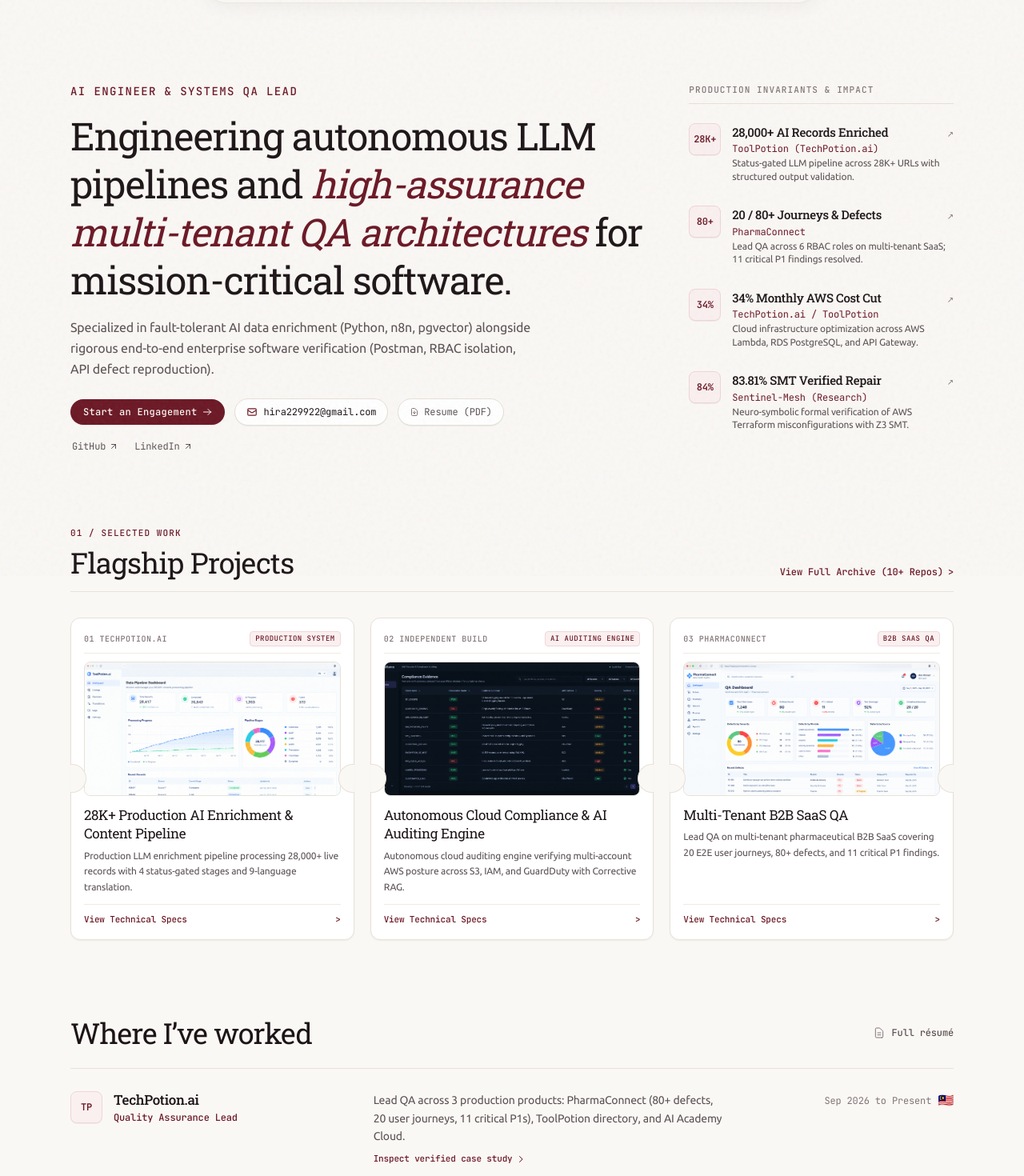
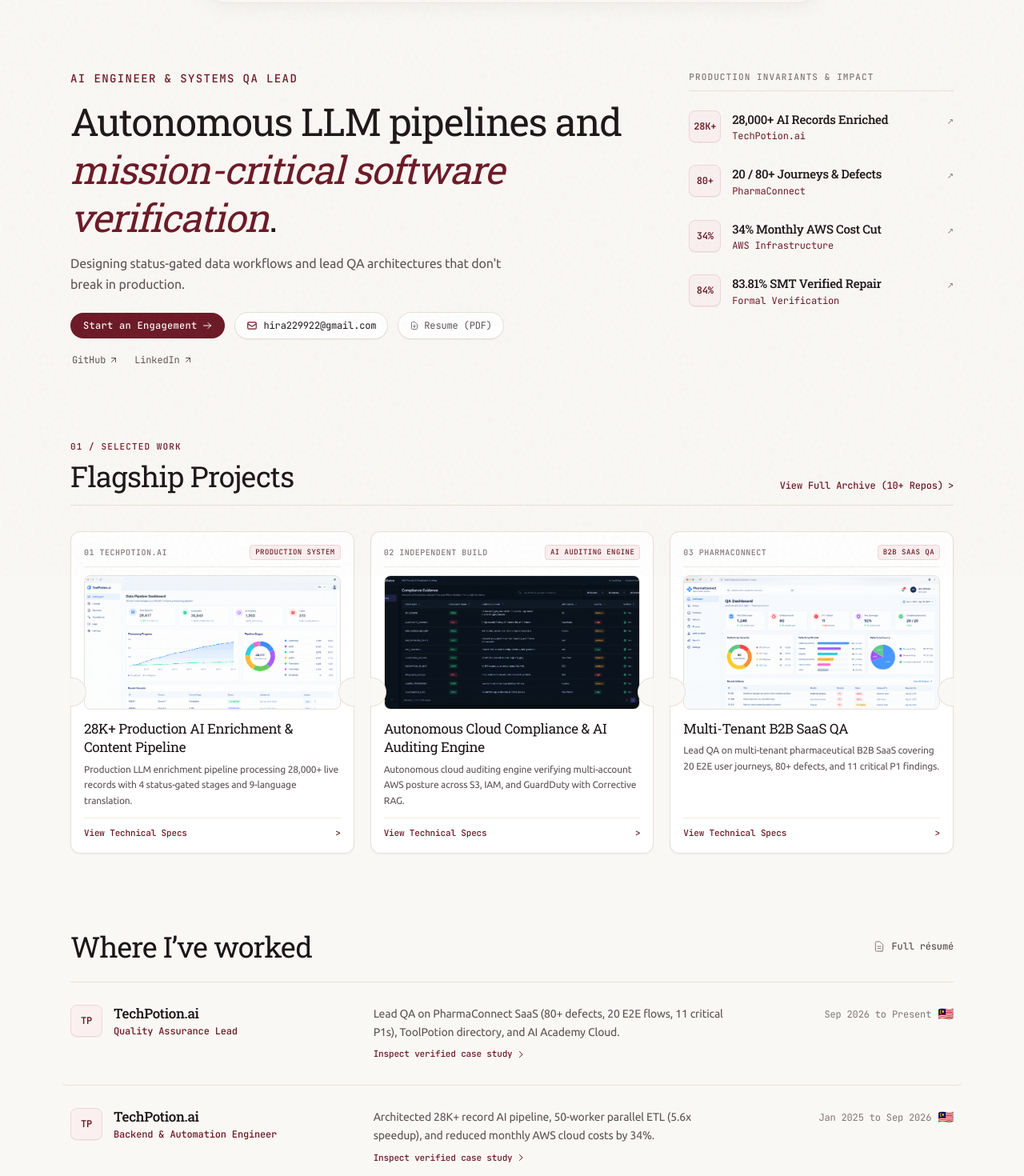
Before and after one commit to hira299/hira-ahmed-portfolio, a React (Vite) app: page / in a window 1280 px wide. Shown: the part 80-1550 px from the top of the page at 80% size. Built offline with nearby package versions, Linux system fonts and the light colour scheme.

Commit message:
refactor(experience): refine professional descriptions and metrics

```diff
--- a/src/components/ExperienceTimeline.tsx
+++ b/src/components/ExperienceTimeline.tsx
@@ -52,7 +52,7 @@
       flag: "🇲🇾",
       flagTitle: "Malaysia",
       description:
-        "Lead QA across 3 production products: PharmaConnect (80+ defects, 20 user journeys, 11 critical P1s), ToolPotion directory, and AI Academy Cloud.",
+        "Lead QA on PharmaConnect SaaS (80+ defects, 20 E2E flows, 11 critical P1s), ToolPotion directory, and AI Academy Cloud.",
       caseStudySlug: "multitenant-saas-qa",
     },
     {
@@ -63,7 +63,7 @@
       flag: "🇲🇾",
       flagTitle: "Malaysia",
       description:
-        "Status-gated 28K+ record AI enrichment pipeline, 50-worker parallel ETL (5.6x speedup), and 34% monthly AWS infrastructure cost reduction.",
+        "Architected 28K+ record AI pipeline, 50-worker parallel ETL (5.6x speedup), and reduced monthly AWS cloud costs by 34%.",
       caseStudySlug: "28k-record-pipeline",
     },
     {
@@ -74,17 +74,17 @@
       flag: "🇵🇰",
       flagTitle: "Pakistan",
       description:
-        "Manual and automated testing across web and mobile platforms; logged 150+ bugs and built Flutter test automation suites.",
+        "Automated and manual testing across web and mobile platforms; documented 150+ defects and built Flutter test suites.",
       caseStudySlug: undefined,
     },
   ];
 
   return (
-    <section id="experience" className="scroll-mt-24 pt-12 pb-16 sm:pt-16 sm:pb-20 bg-[#FAF8F5]">
+    <section id="experience" className="scroll-mt-24 pt-10 pb-14 sm:pt-16 sm:pb-20 bg-[#FAF8F5]">
       <div className="max-w-6xl mx-auto px-6">
         {/* Minimal Shahmeer Irfan Header: Title + Quiet Resume Link */}
-        <div className="flex items-center justify-between pb-6 border-b border-[#E8E1D7]">
-          <h2 className="font-serif text-3xl sm:text-4xl text-[#1C1416] font-normal tracking-tight">
+        <div className="flex items-center justify-between pb-5 sm:pb-6 border-b border-[#E8E1D7]">
+          <h2 className="font-serif text-2xl sm:text-4xl text-[#1C1416] font-normal tracking-tight">
             Where I’ve worked
           </h2>
           <a
@@ -117,29 +117,29 @@
               style={{
                 transitionDelay: `${index * 130}ms`,
               }}
-              className={`py-7 grid grid-cols-1 md:grid-cols-12 gap-4 md:gap-8 items-start group hover:bg-white/40 -mx-3 px-3 rounded-lg transition-all duration-500 ease-out ${
+              className={`py-5 sm:py-7 grid grid-cols-1 md:grid-cols-12 gap-3.5 md:gap-8 items-start group hover:bg-white/40 -mx-2.5 sm:-mx-3 px-2.5 sm:px-3 rounded-lg transition-all duration-500 ease-out ${
                 isVisible ? "opacity-100 translate-y-0" : "opacity-0 translate-y-3"
               }`}
             >
               {/* Col 1: Company Logo Mark + Name + Role */}
-              <div className="md:col-span-4 flex items-start gap-3.5">
-                <div className="w-10 h-10 rounded-lg bg-[#FAF0F0] border border-[#F0D5D8] group-hover:border-[#6B1724] flex items-center justify-center shrink-0 shadow-2xs transition-colors">
+              <div className="md:col-span-4 flex items-start gap-3 sm:gap-3.5">
+                <div className="w-9 h-9 sm:w-10 sm:h-10 rounded-lg bg-[#FAF0F0] border border-[#F0D5D8] group-hover:border-[#6B1724] flex items-center justify-center shrink-0 shadow-2xs transition-colors">
                   <span className="font-mono text-xs font-semibold text-[#6B1724]">
                     {exp.initials}
                   </span>
                 </div>
                 <div>
-                  <h3 className="font-serif text-[17px] font-medium text-[#1C1416] leading-tight group-hover:text-[#6B1724] transition-colors">
+                  <h3 className="font-serif text-[16px] sm:text-[17px] font-medium text-[#1C1416] leading-tight group-hover:text-[#6B1724] transition-colors">
                     {exp.company}
                   </h3>
-                  <div className="text-xs font-mono text-[#6B1724] mt-1 font-medium">
+                  <div className="text-[11px] sm:text-xs font-mono text-[#6B1724] mt-0.5 sm:mt-1 font-medium">
                     {exp.role}
                   </div>
                 </div>
               </div>
 
               {/* Col 2: One-sentence clean description */}
-              <div className="md:col-span-5 text-sm text-[#5C5254] leading-relaxed font-sans">
+              <div className="md:col-span-5 text-[13px] sm:text-sm text-[#5C5254] leading-relaxed font-sans">
                 <p>{exp.description}</p>
                 {exp.caseStudySlug && onSelectCaseStudy && (
                   <button
@@ -155,10 +155,10 @@
               </div>
 
               {/* Col 3: Period + Flag (Aligned to the right on desktop) */}
-              <div className="md:col-span-3 flex items-center justify-start md:justify-end gap-2 text-xs font-mono text-[#827577]">
+              <div className="md:col-span-3 flex items-center justify-start md:justify-end gap-2 text-[11px] sm:text-xs font-mono text-[#827577]">
                 <span>{exp.period}</span>
                 <span
-                  className="text-base cursor-default select-none"
+                  className="text-sm sm:text-base cursor-default select-none"
                   title={exp.flagTitle}
                   aria-label={exp.flagTitle}
                 >
--- a/src/components/Hero.tsx
+++ b/src/components/Hero.tsx
@@ -32,8 +32,8 @@
       badge: "28K+",
       value: "28,000+",
       label: "AI Records Enriched",
-      system: "ToolPotion (TechPotion.ai)",
-      context: "Status-gated LLM pipeline across 28K+ URLs with structured output validation.",
+      system: "TechPotion.ai",
+      context: "4 status-gated stages across 28K+ live records with 0 schema drift.",
       slug: "28k-record-pipeline",
     },
     {
@@ -41,34 +41,34 @@
       value: "20 / 80+",
       label: "Journeys & Defects",
       system: "PharmaConnect",
-      context: "Lead QA across 6 RBAC roles on multi-tenant SaaS; 11 critical P1 findings resolved.",
+      context: "Lead QA on multi-tenant SaaS across 20 user flows and 11 critical P1 findings.",
       slug: "multitenant-saas-qa",
     },
     {
       badge: "34%",
       value: "34%",
       label: "Monthly AWS Cost Cut",
-      system: "TechPotion.ai / ToolPotion",
-      context: "Cloud infrastructure optimization across AWS Lambda, RDS PostgreSQL, and API Gateway.",
+      system: "AWS Infrastructure",
+      context: "Architected Lambda, RDS PostgreSQL, and API Gateway rightsizing.",
       slug: "aws-cost-optimization",
     },
     {
       badge: "84%",
       value: "83.81%",
       label: "SMT Verified Repair",
-      system: "Sentinel-Mesh (Research)",
-      context: "Neuro-symbolic formal verification of AWS Terraform misconfigurations with Z3 SMT.",
+      system: "Formal Verification",
+      context: "Automated repair of AWS Terraform misconfigurations with Z3 SMT.",
       slug: "sentinel-mesh",
     },
   ];
 
   return (
-    <section className="pt-36 pb-6 sm:pt-44 sm:pb-8 bg-[#FAF8F5]">
+    <section className="pt-28 pb-6 sm:pt-40 sm:pb-8 bg-[#FAF8F5]">
       <div className="max-w-6xl mx-auto px-6">
         {/* Main Hero: Left Bio + Right Production Invariants & Impact */}
-        <div className="grid grid-cols-1 lg:grid-cols-12 gap-10 lg:gap-14 items-start">
+        <div className="grid grid-cols-1 lg:grid-cols-12 gap-8 lg:gap-14 items-start">
           {/* Left Column: Heading, Bio, Actions */}
-          <div className="lg:col-span-8 space-y-4 pt-1 sm:pt-2">
+          <div className="lg:col-span-8 space-y-3.5 pt-1 sm:pt-2">
             {/* Eyebrow Tag: 0ms fade */}
             <div
               style={{ transitionDelay: "0ms" }}
@@ -82,13 +82,12 @@
             {/* Main Title <h1>: 100ms delay, 4px gentle drift up & fade */}
             <h1
               style={{ transitionDelay: "100ms" }}
-              className={`font-serif text-3xl sm:text-4xl lg:text-5xl text-[#1C1416] tracking-tight font-normal leading-tight max-w-3xl transition-all duration-500 ease-out ${
+              className={`font-serif text-2xl sm:text-4xl lg:text-5xl text-[#1C1416] tracking-tight font-normal leading-snug sm:leading-tight max-w-3xl transition-all duration-500 ease-out ${
                 mounted ? "opacity-100 translate-y-0" : "opacity-0 translate-y-1"
               }`}
             >
-              Engineering autonomous LLM pipelines and{" "}
-              <span className="italic text-[#6B1724]">high-assurance multi-tenant QA architectures</span>{" "}
-              for mission-critical software.
+              Autonomous LLM pipelines and{" "}
+              <span className="italic text-[#6B1724]">mission-critical software verification</span>.
             </h1>
 
             {/* Bio Description: 220ms delay, 4px gentle drift up & fade */}
@@ -98,7 +97,7 @@
                 mounted ? "opacity-100 translate-y-0" : "opacity-0 translate-y-1"
               }`}
             >
-              Specialized in fault-tolerant AI data enrichment (Python, n8n, pgvector) alongside rigorous end-to-end enterprise software verification (Postman, RBAC isolation, API defect reproduction).
+              Designing status-gated data workflows and lead QA architectures that don't break in production.
             </p>
 
             {/* Action Buttons & Links: Tightened spacing */}
@@ -219,7 +218,7 @@
                   style={{
                     transitionDelay: hasEntered ? "0ms" : `${index * 120 + 90}ms`,
                   }}
-                  className={`group flex items-start gap-3.5 p-2 -mx-2 rounded-lg hover:bg-white/80 transition-all ${
+                  className={`group flex items-start gap-3 sm:gap-3.5 p-2.5 sm:p-2 -mx-1.5 sm:-mx-2 rounded-lg hover:bg-white/80 transition-all ${
                     hasEntered ? "duration-200" : "duration-500 ease-out"
                   } cursor-pointer hover:translate-x-1 ${
                     mounted ? "opacity-100 translate-y-0" : "opacity-0 translate-y-3"
@@ -235,18 +234,18 @@
                   {/* Text details */}
                   <div className="min-w-0 flex-1">
                     <div className="flex items-baseline justify-between gap-2">
-                      <span className="font-serif text-[15px] font-medium text-[#1C1416] group-hover:text-[#6B1724] transition-colors">
+                      <span className="font-serif text-[14px] sm:text-[15px] font-medium text-[#1C1416] group-hover:text-[#6B1724] transition-colors">
                         {item.value} {item.label}
                       </span>
                       <span className="text-[10px] font-mono text-[#827577] group-hover:text-[#6B1724] transition-colors">
                         ↗
                       </span>
                     </div>
-                    <div className="text-xs text-[#6B1724] font-mono mt-0.5">
+                    <div className="text-[11px] sm:text-xs text-[#6B1724] font-mono mt-0.5">
                       {item.system}
                     </div>
-                    <div className="text-xs text-[#5C5254] mt-0.5 leading-snug">
-                      {item.context}
+                    <div className="hidden sm:block max-h-0 opacity-0 group-hover:max-h-16 group-hover:opacity-100 overflow-hidden transition-all duration-300 ease-out text-xs text-[#5C5254] leading-relaxed">
+                      <p className="pt-1">{item.context}</p>
                     </div>
                   </div>
                 </div>
```
